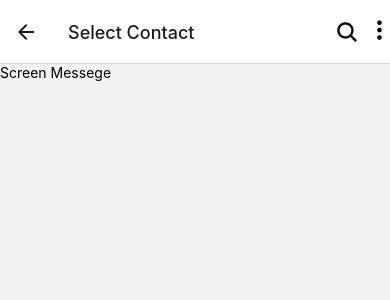
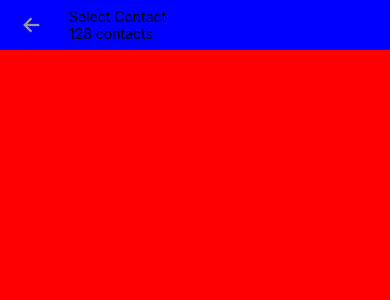
Before and after one commit to DevNetoSantos/clone-whatsapp-mobile, a React Native app: screen /SelectContactChat in a window 390 px wide. Shown: the top 300 px of the page. Built offline with nearby package versions, Linux system fonts and the light colour scheme.

Commit message:
create base select contact

```diff
--- a/src/pages/Messege.tsx
+++ b/src/pages/Messege.tsx
@@ -1,7 +1,7 @@
 import Icon from 'react-native-vector-icons/MaterialCommunityIcons';
 import { FlatList, StatusBar } from 'react-native';
 import React from 'react';
-import ApiFake from '../config/ApiFake';
+import ApiFake from '../api/ApiFake';
 import ListItem from '../components/ListItem';
 import {
   View,
--- a/src/pages/SearchChats.tsx
+++ b/src/pages/SearchChats.tsx
@@ -2,7 +2,7 @@ import React, { useEffect, useState } from "react";
 import Icon from 'react-native-vector-icons/Ionicons';
 import ListItem from '../components/ListItem';
 import { useNavigation } from "@react-navigation/native";
-import results from '../config/ApiFake'
+import results from '../api/ApiFake'
 import {
   FlatList,
   StyleSheet,
--- a/src/pages/SelectContactChat.tsx
+++ b/src/pages/SelectContactChat.tsx
@@ -1,12 +1,59 @@
 import React from "react";
-import { Text, View } from "react-native";
+import Icon from 'react-native-vector-icons/Ionicons';
+import { useNavigation } from "@react-navigation/native";
+import {
+  View,
+  StyleSheet,
+  TouchableOpacity,
+  Text
+} from "react-native";
 
 const SelectContactChat = () => {
+  const navigation = useNavigation();
+
   return(
-    <View>
-      <Text>Screen Messege</Text>
+    <View style={styles.container}>
+      <View style={styles.header}>
+        <View style={styles.headerButton}>
+          <TouchableOpacity
+            onPress={()=> navigation.navigate('Home')}
+          >
+            <Icon name='arrow-back' size={24} color='#999'/>
+          </TouchableOpacity>
+          <View style={styles.headerButton2}>
+            <Text>Select Contact</Text>
+            <Text>128 contacts</Text>
+          </View>
+        </View>
+        <View style={styles.headerSearch}>
+
+        </View>
+      </View>
     </View>
   );
 }
 
+const styles = StyleSheet.create({
+  container: {
+    backgroundColor: 'red',
+    flex: 1
+  },
+  header: {
+    height: 50,
+    backgroundColor: 'blue',
+    justifyContent: 'center'
+  },
+  headerButton: {
+    flexDirection: 'row',
+    marginLeft: 20,
+    alignItems: 'center'
+  },
+  headerSearch: {
+
+  },
+  headerButton2: {
+    marginLeft: 25
+  }
+});
+
 export default SelectContactChat;
--- a/src/routes/Stack/MainStack.tsx
+++ b/src/routes/Stack/MainStack.tsx
@@ -36,8 +36,7 @@ function MainStack() {
         name='SelectContactChat'
         component={SelectContactChat}
         options={{
-          title: 'Select Contact',
-          headerRight: (props) => <ButtonHeaderChat {...props} />,
+          headerShown: false,
         }}
       />
 
--- a/src/types/navigation.d.ts
+++ b/src/types/navigation.d.ts
@@ -1,6 +1,6 @@
 export declare global {
   namespace ReactNavigation {
-    interface RootParamList {
+    interface RootParamList extends RootStackParamList {
       Home: undefined;
     }
   }
```
Also changed, not shown: src/api/ApiContact.ts (added, +44 -0 lines), src/api/ApiFake.ts (renamed from src/config/ApiFake.ts).
